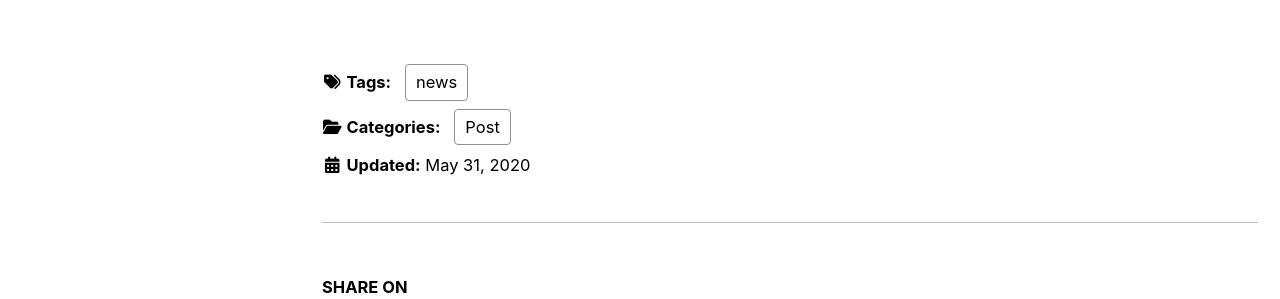
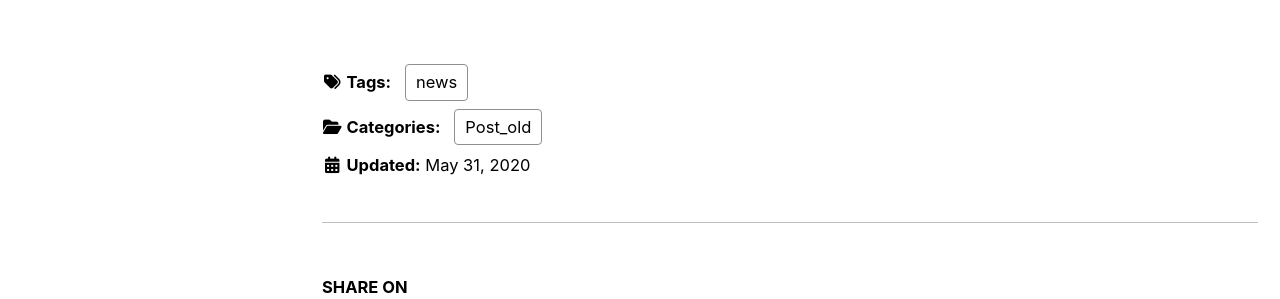
Before and after one commit to warwickclimbing/warwickclimbing.github.io, a Jekyll site: the page built from _posts/2020-05-31-new-website-intro.md, in a window 1280 px wide. Shown: the part 524-823 px from the top of the page. Built offline with Jekyll 4.4.1, drawn with Linux system fonts in a browser that asks for light colours; cached includes are drawn as plain includes; nearby versions of some CDN libraries; comment, search, counter and statistics services are not loaded.

Commit message:
Update 2020-05-31-new-website-intro.md

```diff
--- a/_posts/2020-05-31-new-website-intro.md
+++ b/_posts/2020-05-31-new-website-intro.md
@@ -2,7 +2,7 @@
 title:  "New WCC website for 2020!"
 excerpt: "The committee decided to investigate improving the club website."
 categories:
-  - Post
+  - Post_old
 tags:
   - news
 ---
```
